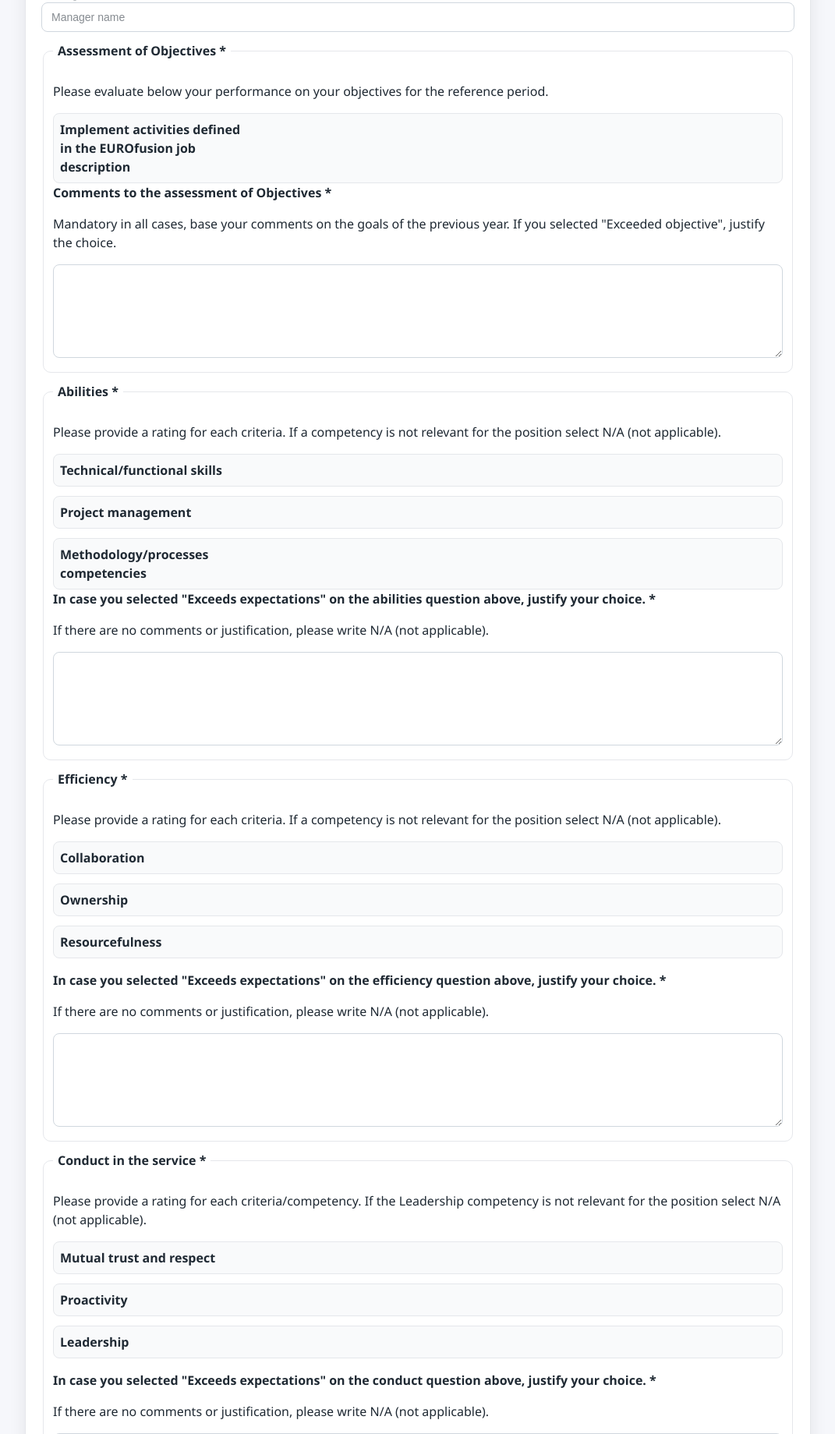
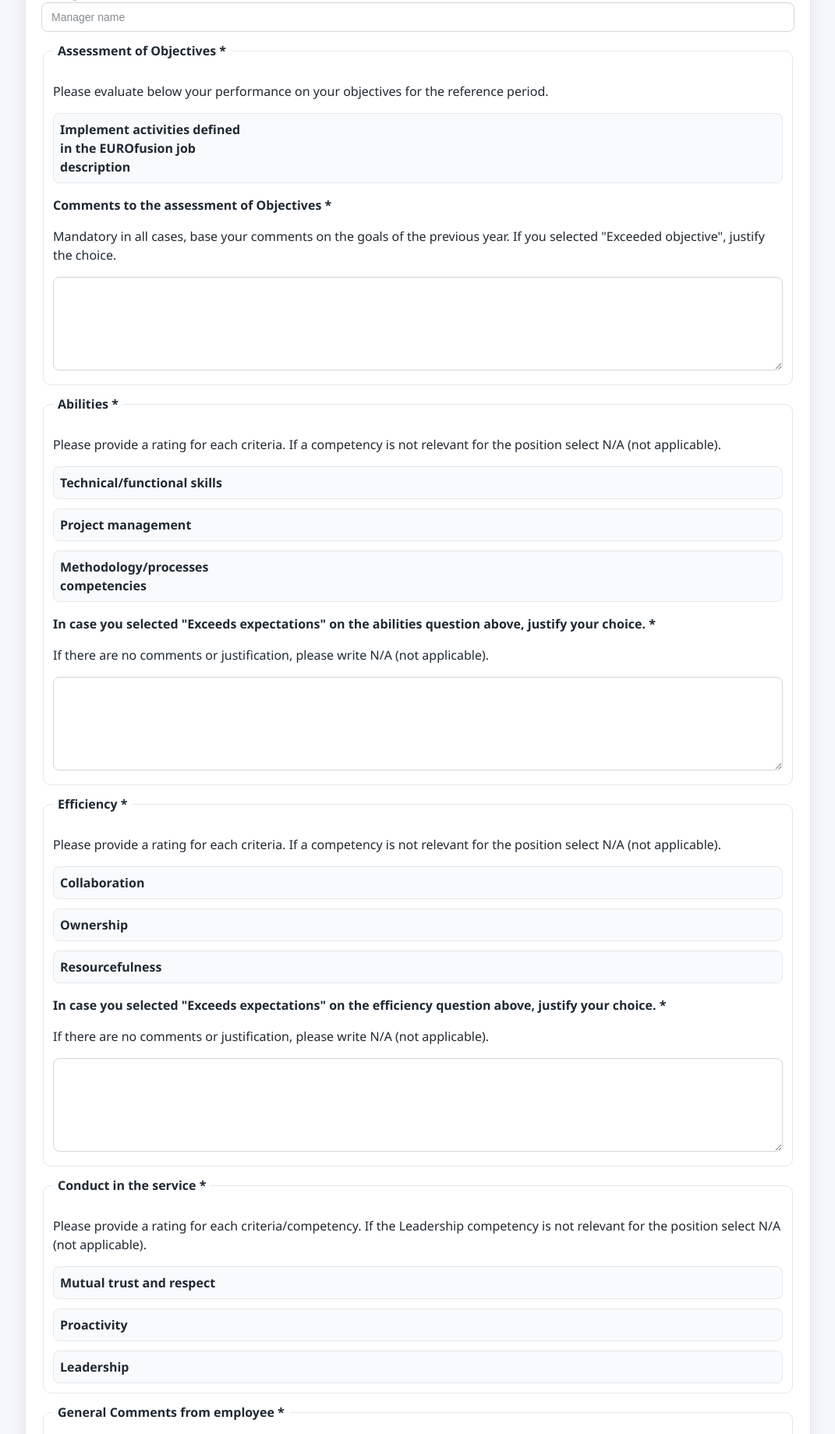
Before and after one commit to beckjim/demo-web-app, a Flask app: template templates/create.html in a window 1280 px wide. Shown: the part 352-2191 px from the top of the page at 78% size, without its empty margins (104-1175 px from the left). Run offline with Flask 3, Linux system fonts and the light colour scheme; the template is opened without the code that fills it, so the values that code supplies are empty.

Commit message:
Enhance comments and spacing in create.html for better clarity in assessments

```diff
--- a/templates/create.html
+++ b/templates/create.html
@@ -33,6 +33,7 @@
                     {% endfor %}
                 </div>
             </div>
+            <div style="height: 1rem;"></div>
             <div>
                 <label class="comment-label" for="objective_comment">Comments to the assessment of Objectives *</label>
                 <p>Mandatory in all cases, base your comments on the goals of the previous year. If you selected
@@ -74,6 +75,7 @@
                     {% endfor %}
                 </div>
             </div>
+            <div style="height: 1rem;"></div>
             <div>
                 <label class="comment-label" for="abilities_comment">In case you selected "Exceeds expectations" on the
                     abilities question
@@ -160,19 +162,13 @@
                     {% endfor %}
                 </div>
             </div>
-            <div style="height: 1rem;"></div>
-            <div>
-                <label class="comment-label" for="conduct_comment">In case you selected "Exceeds expectations" on the
-                    conduct question
-                    above, justify your choice. *</label>
-                <p>If there are no comments or justification, please write N/A (not applicable).</p>
-                <textarea id="conduct_comment" name="conduct_comment" required></textarea>
-            </div>
         </fieldset>
 
         <fieldset>
             <legend>General Comments from employee *</legend>
-            <p>Anything the employee would like to add to the above including any feedback/suggestions to your manager(s)? In case you have wishes for potential training or changes in working conditions, please address them in this section</p>
+            <p>Anything the employee would like to add to the above including any feedback/suggestions to your
+                manager(s)? In case you have wishes for potential training or changes in working conditions, please
+                address them in this section</p>
             <div>
                 <textarea id="general_comments" name="general_comments" required></textarea>
             </div>
```
